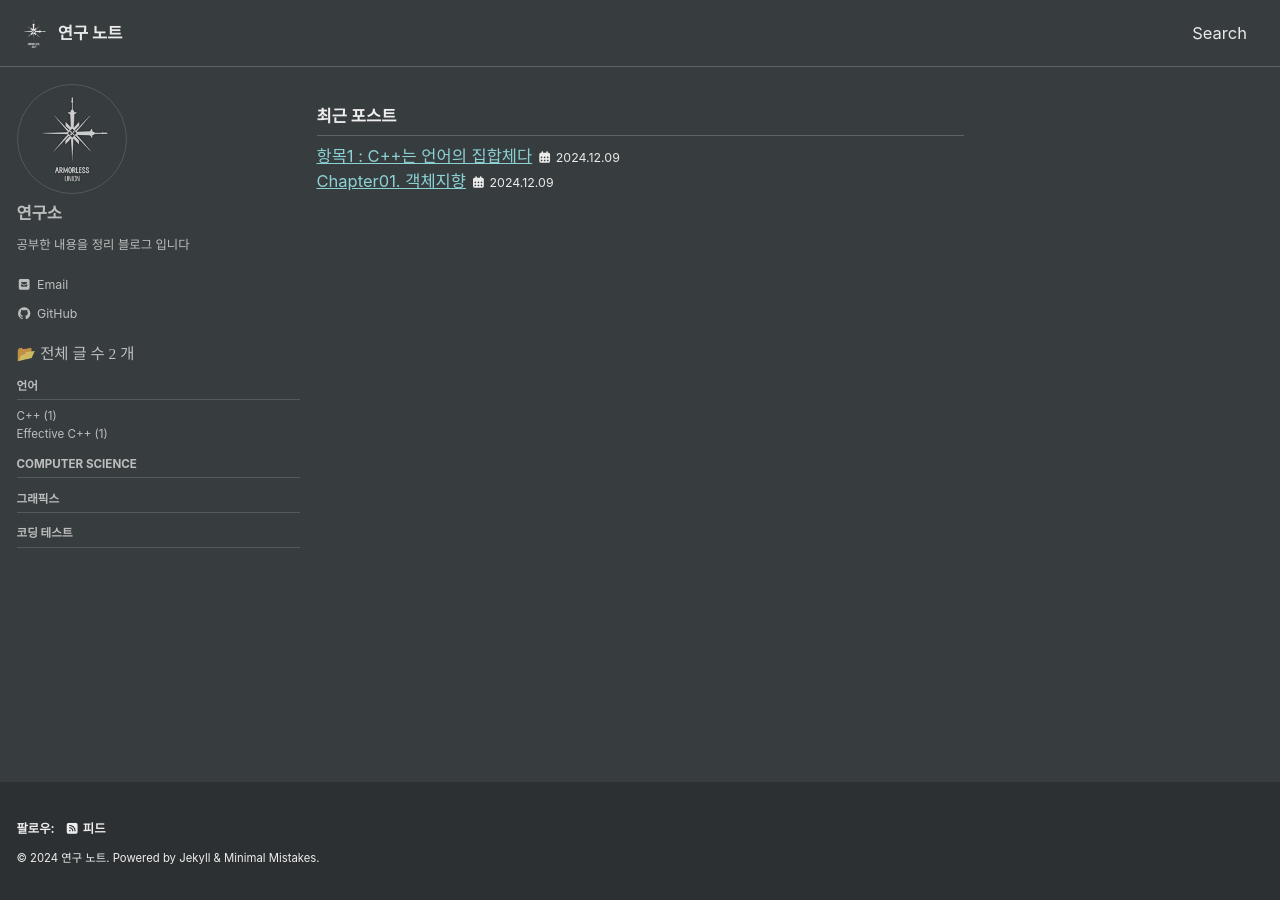
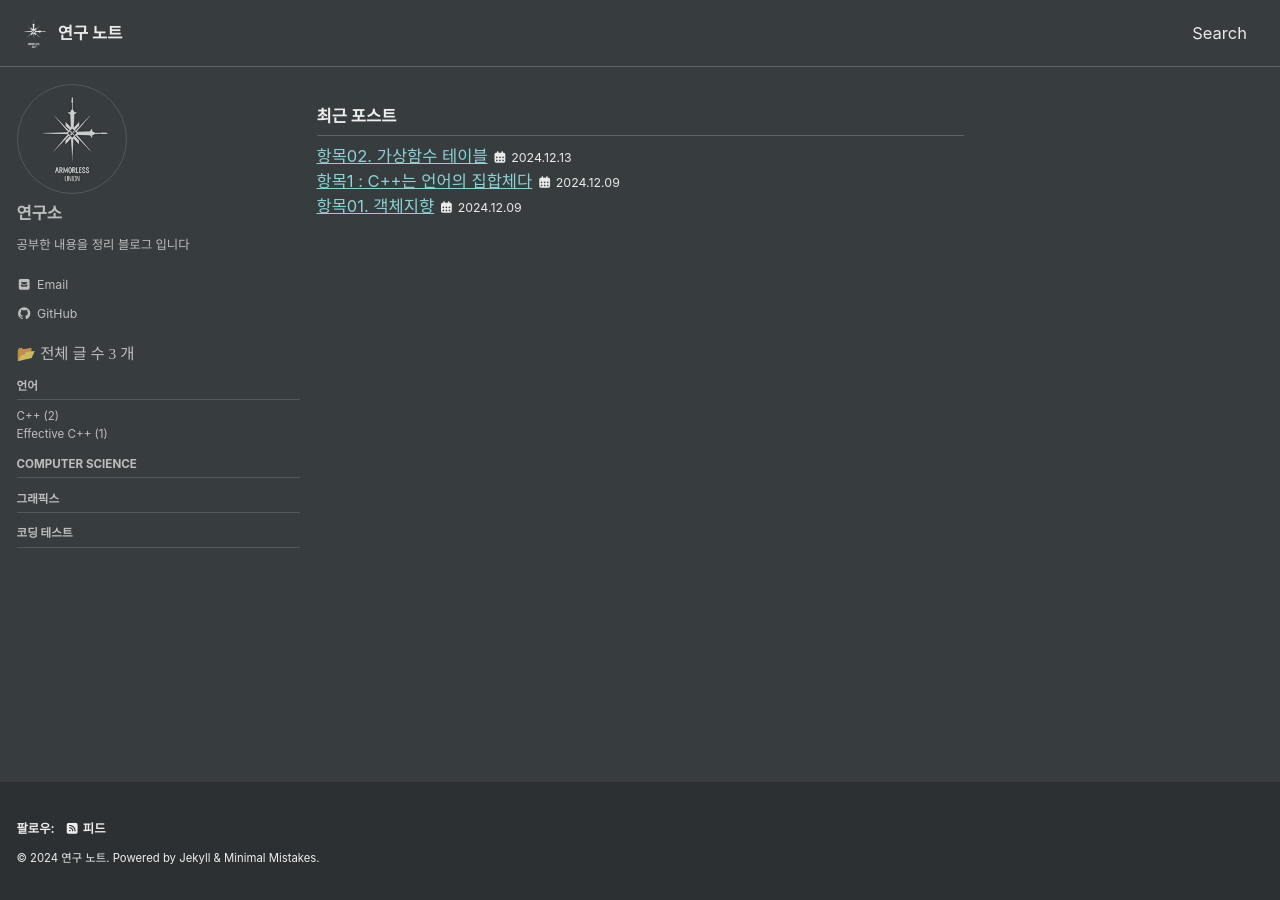
Before and after one commit to value-P/value-P.github.io, a Jekyll site: the page built from index.html, in a window 1280 px wide. Built offline with Jekyll 4.4.1, drawn with Linux system fonts in a browser that asks for light colours; cached includes are drawn as plain includes; some web fonts are replaced; the list of posts is cut into pages by our own code; part of the change alters nothing that is shown.

Commit message:
가상함수 post

````diff
--- a/_posts/Language/Cpp/2024-12-09-chapter1-OOP.md
+++ b/_posts/Language/Cpp/2024-12-09-chapter1-OOP.md
@@ -1,5 +1,5 @@
 ---
-title: "Chapter01. 객체지향"
+title: "항목01. 객체지향"
 categories:
     - Cpp
 tags: [Cpp]
--- /dev/null
+++ b/_posts/Language/Cpp/2024-12-13-chapter2-Vtable.md
@@ -0,0 +1,58 @@
+---
+title: "항목02. 가상함수 테이블"
+categories:
+    - Cpp
+tags: [Cpp]
+
+toc: true
+toc_sticky: true
+
+date: 2024-12-13
+last_modified_at: 2024-12-13
+---
+
+# 가상함수 테이블
+
+## 개념
+🔲 C++에서 다형성을 구현하기 위해 사용하는 구조로 가상함수가 하나라도 존재하는 클래스에 대해 컴파일러가 내부적으로 생성해 사용한다.
+
+## 생성
+✅ 생성 시점 : 컴파일 타임
+✅ 생성 위치 : 데이터 영역
+✅ 생성 개수 : 클래스당 1개
+
+⚠️ 주의 : 상속관계라고 부모타입의 `v-table` 을 참조하지 않음
+
+## 담는 정보
+- 클래스에서 실제로 동작해야하는 함수의 주소를 가리킴
+- 일반적으로 RTTI정보에 대한 주소를 갖는다
+```
+vtable(Base):
++--------------------+
+| RTTI 정보 포인터    | -> type_info 객체
++--------------------+
+| Base::func1 포인터 |
++--------------------+
+| Base::func2 포인터 |
++--------------------+
+```
+
+# Vptr
+
+## 개념
+🔲 가상함수 테이블(vtable)을 참조하는데 사용되는 포인터
+
+## 생성
+✅ 생성 시점 : 런타임(객체 생성 시점)
+✅ 생성 위치 : 객체의 멤버
+✅ 생성 개수 : 객체당 1개
+
+## 초기화 시점
+🔲 생성자 호출 시점에 vptr도 자동으로 초기화가 된다
+🔲 해당 클래스의 vtable을 가리키도록 설정된다.
+
+⚠️ 주의 : 상속 관계에서 생성자 호출 순서에 따라 기본 클래스의 vtable -> 파생 클래스의 vtable로 `참조가 갱신`된다. 즉, **기본클래스 타입 생성자 호출 시점에서 vptr은 기본클래스의 vtable을 가리킨다**
+
+## 생성자 가상함수, 소멸자 가상함수 호출
+🔲 위의 내용처럼 생성자에서 가상함수 호출 시 파생클래스의 override된 함수가 호출되지 않을 위험 존재
+🔲 소멸자의 경우 파괴된 파생클래스의 멤버데이터에 접근이나 변경을 시도하려고 할 수 있기에 피해야한다.
````
Also changed, not shown: assets/images/Cpp/img.webp (added).
